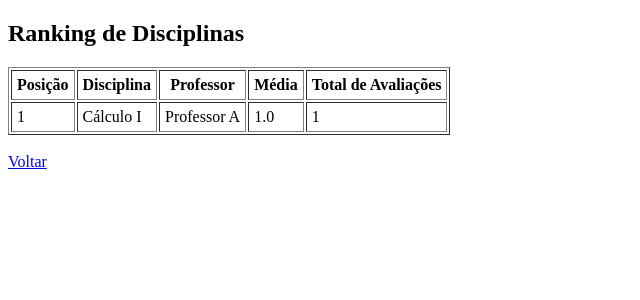
After one commit to pabloreis5/avalie-ufop, a Flask app: page /ranking in a window 1280 px wide. The commit adds this page. Shown: the top 300 px of the page, without its empty margins (0-640 px from the left). Run offline with Flask 3, Linux system fonts and the light colour scheme; data comes from the database, SQL or seed files in the repository; tables that the repository leaves empty hold one stand-in row (values such as "Sample post").

Commit message:
Ajuste no ranking

```diff
--- a/src/app.py
+++ b/src/app.py
@@ -147,14 +147,29 @@ def avaliar():
         professores=professores
     )
 
-@app.route("/avaliacoes")
-def avaliacoes():
+@app.route("/ranking")
+def ranking():
     conn = get_db()
     cursor = conn.cursor()
-    cursor.execute("SELECT * FROM avaliacao")
-    dados = cursor.fetchall()
+
+    cursor.execute("""
+        SELECT
+            d.nome AS disciplina,
+            p.nome AS professor,
+            ROUND(AVG(a.nota), 2) AS media,
+            COUNT(a.id) AS total
+        FROM avaliacao a
+        JOIN disciplina d ON d.id = a.disciplina_id
+        JOIN professor p ON p.id = a.professor_id
+        GROUP BY d.id, p.id
+        ORDER BY media DESC
+    """)
+
+    ranking = cursor.fetchall()
     conn.close()
-    return str([dict(a) for a in dados])
+
+    return render_template("ranking.html", ranking=ranking)
+
 
 if __name__ == "__main__":
     init_db()
--- /dev/null
+++ b/src/templates/ranking.html
@@ -0,0 +1,34 @@
+<!DOCTYPE html>
+<html lang="pt-br">
+<head>
+    <meta charset="UTF-8">
+    <title>Ranking de Disciplinas</title>
+</head>
+<body>
+    <h2>Ranking de Disciplinas</h2>
+
+    <table border="1" cellpadding="5">
+    <tr>
+        <th>Posição</th>
+        <th>Disciplina</th>
+        <th>Professor</th>
+        <th>Média</th>
+        <th>Total de Avaliações</th>
+    </tr>
+
+    {% for item in ranking %}
+    <tr>
+        <td>{{ loop.index }}</td>
+        <td>{{ item.disciplina }}</td>
+        <td>{{ item.professor }}</td>
+        <td>{{ item.media }}</td>
+        <td>{{ item.total }}</td>
+    </tr>
+    {% endfor %}
+</table>
+
+
+    <br>
+    <a href="{{ url_for('index') }}">Voltar</a>
+</body>
+</html>
```
Also changed, not shown: src/templates/index.html (+9 -0 lines).
